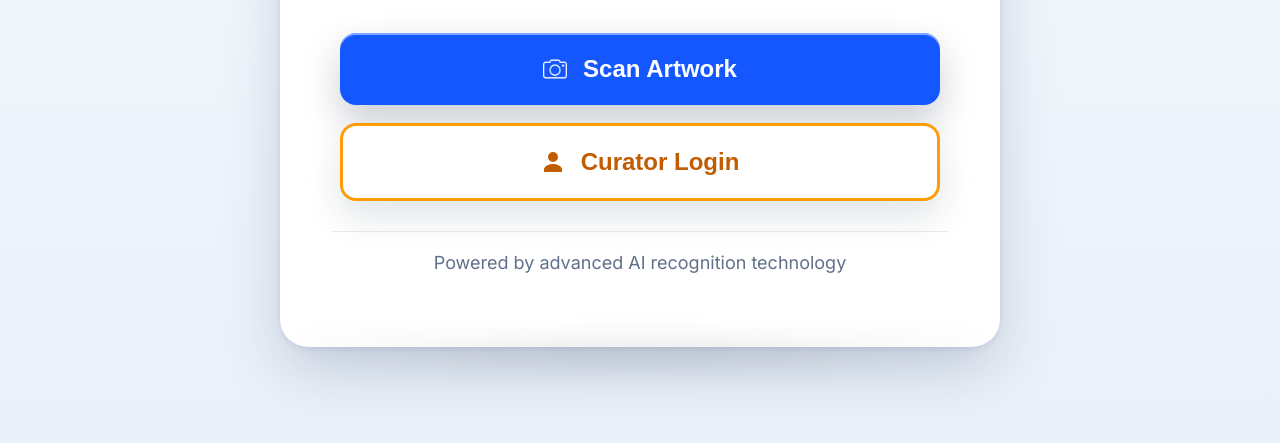
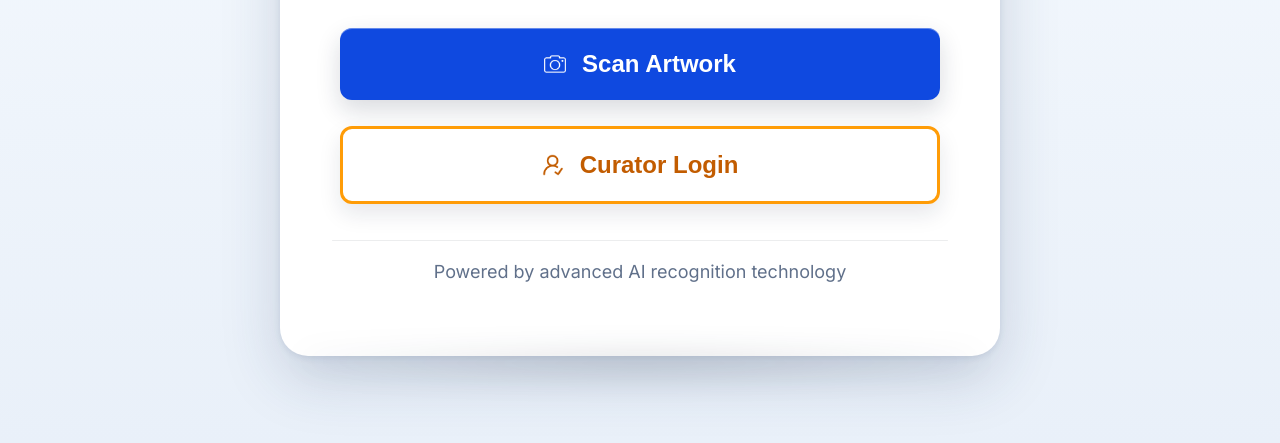
Before and after one commit to ferritti/ArtLens, a website: page frontend/public/landing.html in a window 1280 px wide. Shown: the part 357-800 px from the top of the page. Drawn offline with nearby package versions, Linux system fonts and the light colour scheme.

Commit message:
Refine landing page styles with darker CTA color, improved button spacing, and added user-icon mask for "Curator Login".

```diff
--- a/frontend/public/landing.html
+++ b/frontend/public/landing.html
@@ -12,7 +12,7 @@
       --card-bg: #ffffff;
       --ink: #0f1b2d;
       --muted: #60708a;
-      --primary: #1557ff; /* CTA blue */
+      --primary: #0f49e0; /* CTA blue (slightly darker) */
       --primary-ink: #ffffff;
       --accent: #ff9c07;  /* orange outline */
       --radius-card: 28px;
@@ -59,24 +59,40 @@
     p.subtitle {
       text-align: center; color: var(--muted);
       font-size: clamp(16px, 2.6vw, 22px);
-      margin: 0 0 clamp(20px, 4.2vw, 36px);
+      margin: 0 0 clamp(26px, 4.8vw, 40px);
     }
 
-    .actions { display: grid; gap: 18px; margin: 0 auto clamp(18px, 3.6vw, 30px); width: min(600px, 100%); }
-    .btn { appearance: none; border: 0; cursor: pointer; border-radius: 16px; padding: 22px 24px; min-height: 68px; font-weight: 700; font-size: clamp(18px, 3.6vw, 24px); display: inline-flex; align-items: center; justify-content: center; gap: 16px; }
-    .btn .ico { width: 24px; height: 24px; flex: 0 0 auto; }
+    .actions { display: grid; gap: 26px; margin: 0 auto clamp(22px, 4vw, 36px); width: min(600px, 100%); }
+    .btn { appearance: none; border: 0; cursor: pointer; border-radius: 12px; padding: 22px 24px; min-height: 68px; font-weight: 700; font-size: clamp(18px, 3.6vw, 24px); display: inline-flex; align-items: center; justify-content: center; gap: 16px; }
+    .btn .ico { width: 22px; height: 22px; flex: 0 0 auto; }
     .btn-primary .ico { filter: brightness(0) invert(1); }
     .actions .btn { width: 100%; }
 
-    .btn-primary { background: var(--primary); color: var(--primary-ink); box-shadow: 0 16px 36px rgba(18,33,55,0.22), 0 2px 0 rgba(255,255,255,0.45) inset; }
-    .btn-primary:hover { filter: brightness(0.98); box-shadow: 0 18px 36px rgba(21,87,255,0.45); }
+    .btn-primary { background: var(--primary); color: var(--primary-ink); box-shadow: 0 10px 24px rgba(18,33,55,0.16), 0 1px 0 rgba(255,255,255,0.35) inset; }
+    .btn-primary:hover { filter: brightness(0.98); box-shadow: 0 12px 28px rgba(21,87,255,0.30); }
 
-    .btn-outline { background: #fff; color: #c25c00; border: 3px solid var(--accent); box-shadow: 0 16px 36px rgba(18,33,55,0.12); }
+    .btn-outline { background: #fff; color: #c25c00; border: 3px solid var(--accent); box-shadow: 0 10px 22px rgba(18,33,55,0.10); }
     .btn-outline:hover { background: #fff7eb; }
 
     .divider { height: 1px; background: rgba(15,27,45,0.08); margin: clamp(8px, 2.6vw, 20px) 0; border-radius: 1px; }
 
     .foot { text-align: center; color: var(--muted); font-size: clamp(14px, 2.2vw, 18px); }
+
+    /* Make user icon inherit text color using mask */
+    .btn-outline .user-ico {
+      width: 22px;
+      height: 22px;
+      display: inline-block;
+      background-color: currentColor; /* same color as text (#c25c00) */
+      -webkit-mask-image: url('images/user.png');
+      -webkit-mask-repeat: no-repeat;
+      -webkit-mask-position: center;
+      -webkit-mask-size: contain;
+      mask-image: url('images/user.png');
+      mask-repeat: no-repeat;
+      mask-position: center;
+      mask-size: contain;
+    }
   </style>
 </head>
 <body>
@@ -100,7 +116,7 @@
           <span>Scan Artwork</span>
         </button>
         <button class="btn btn-outline" type="button" onclick="location.href='./admin.html'">
-          <svg class="ico" viewBox="0 0 24 24" fill="currentColor" aria-hidden="true"><path d="M12 12a5 5 0 100-10 5 5 0 000 10zm0 2c-5 0-9 2.5-9 5.5V22h18v-2.5C21 16.5 17 14 12 14z"/></svg>
+          <span class="ico user-ico" aria-hidden="true"></span>
           <span>Curator Login</span>
         </button>
       </div>
```
Also changed, not shown: backend/images/user.png (added), frontend/public/images/user.png (added).
